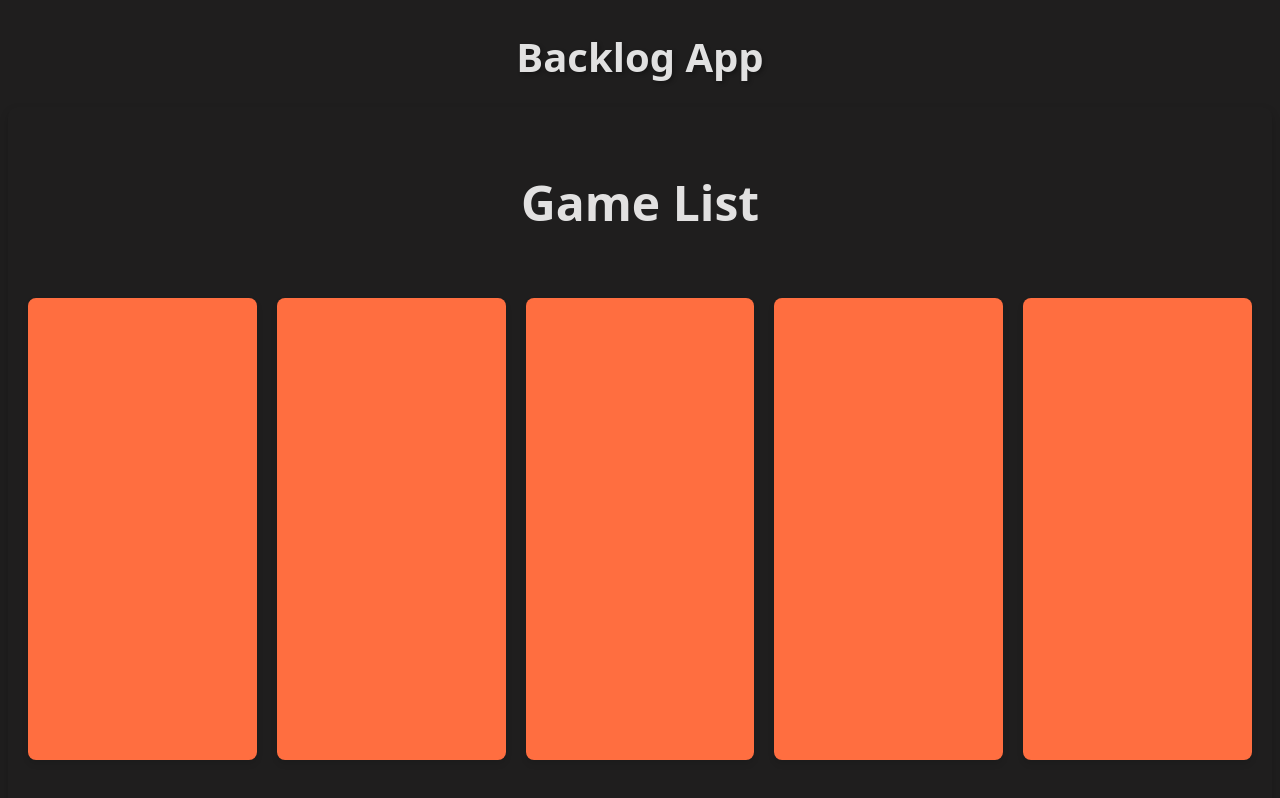
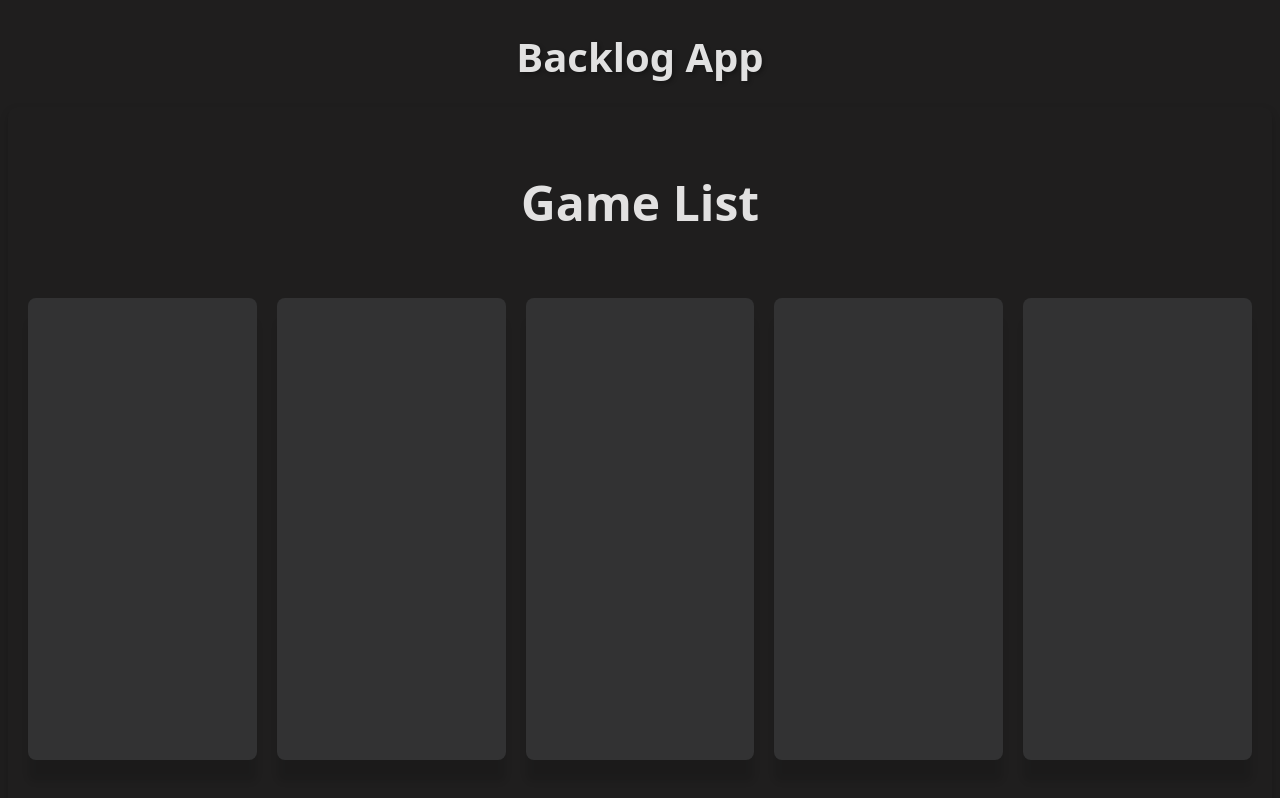
Before and after one commit to DaedraDante/backlog-app, a React (Vite) app in the folder backlog-app/: page / in a window 1280 px wide. Shown: the top 798 px of the page. Built offline with nearby package versions, Linux system fonts and the light colour scheme.

Commit message:
v0.01 just 2 titles and some cards

```diff
--- a/backlog-app/src/index.css
+++ b/backlog-app/src/index.css
@@ -10,8 +10,8 @@
   -webkit-font-smoothing: antialiased;
   -moz-osx-font-smoothing: grayscale;
   --main-background-color: #1f1e1e;
+  --secondary-color: #323233;
   --primary-color: #493aa0;
-  --secondary-color: #ff6e40;
 }
 
 .app-title {
@@ -43,7 +43,7 @@
 .game-card {
   background-color: var(--secondary-color);
   border-radius: 8px;
-  box-shadow: 0 4px 6px rgba(0, 0, 0, 0.1);
+  box-shadow: 0 22px 6px rgba(0, 0, 0, 0.1);
   padding: 16px;
   margin: 10px 0;
   max-width: 280px;
```
